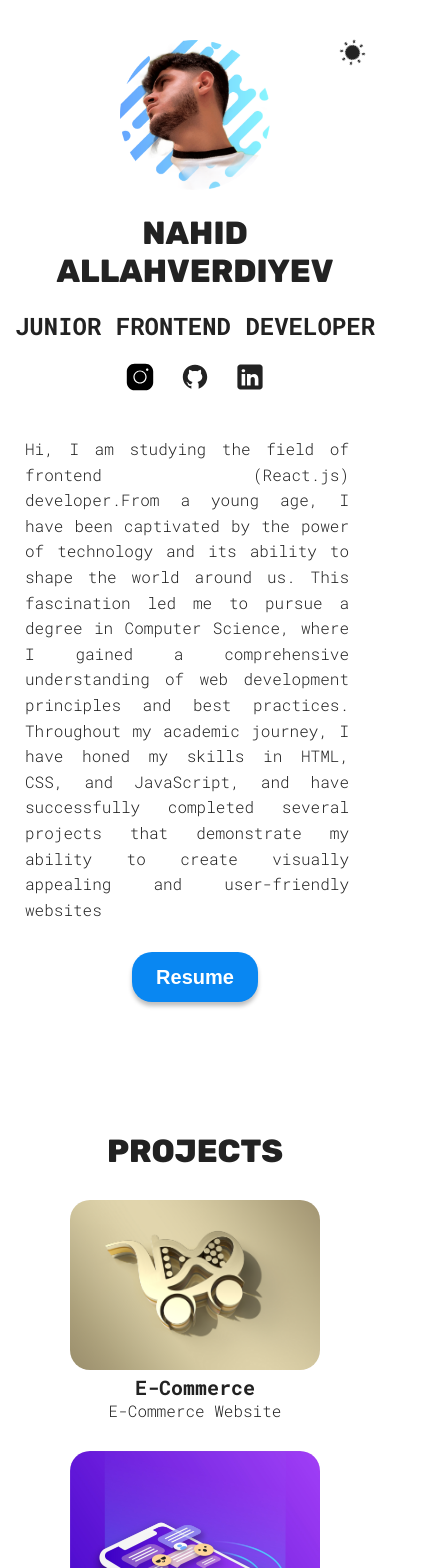
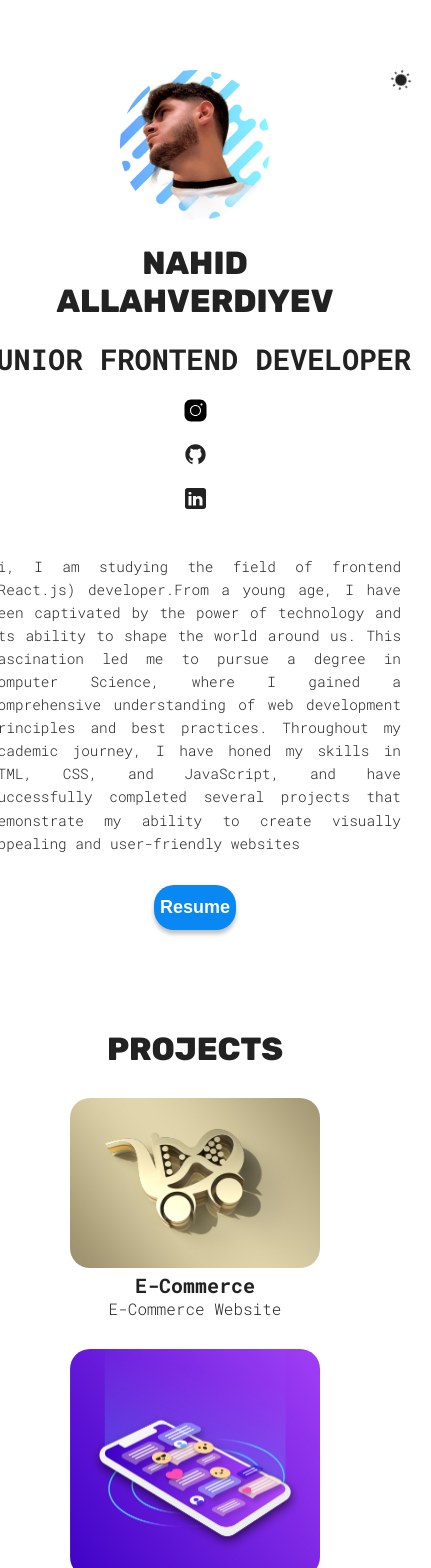
Before and after one commit to nahidallhv/my-portfolio-react, a React (Vite) app: page / in a window 390 px wide. Shown: the top 1568 px of the page, 431 px wide, since content can reach past the window. Built offline with nearby package versions, Linux system fonts and the light colour scheme.

Commit message:
Update HeroStyles.module.css

```diff
--- a/src/sections/Hero/HeroStyles.module.css
+++ b/src/sections/Hero/HeroStyles.module.css
@@ -199,32 +199,51 @@ h2 {
   }
 }
 @media (max-width: 767px) {
-  h2 {
-    font-size: 1.5rem; /* "JUNIOR FRONTEND DEVELOPERS" yazısını küçült */
+  .container {
+    height: auto; /* İçeriğin sığabilmesi için yükseklik ayarlaması */
+    min-height: auto; /* Min-height'i kaldırarak içeriğin daha esnek olmasını sağlar */
+    margin-bottom: 20px; /* Daha az boşluk bırakmak için margin ayarlaması */
+    padding: 20px; /* Padding ekleyerek içerikle kenarlar arasında boşluk bırakır */
+  }
+
+  .hero {
+    max-width: 150px; /* Mobil ekranlar için daha küçük bir boyut */
+    width: 100%; /* Tam genişlikte olmasını sağlar */
+  }
+
+  span {
+    flex-direction: column; /* İkonları üst üste yerleştirmek için column düzeni */
+    gap: 15px; /* İkonlar arasındaki boşluğu azaltır */
+  }
+
+  span a img {
+    width: 25px; /* İkonların boyutunu küçültür */
+  }
+
+  button {
+    width: 100%; /* Butonun tam genişlikte olmasını sağlar */
+    font-size: 18px; /* Daha küçük bir font boyutu */
+    height: 45px; /* Butonun yüksekliğini küçültür */
   }
 
   .colorModeContainer {
-    margin-top: 20px; /* Color mode ikonunun yerini ayarla */
+    margin-top: 50px; /* Üst margin'i azaltarak daha iyi uyum sağlar */
   }
 
   .colorMode {
-    right: 10px; /* Color mode ikonunu sola çek */
-    width: 25px; /* İkon boyutunu küçült */
+    width: 20px; /* İkonun boyutunu küçültür */
   }
 
   .description {
-    max-width: 90%; /* p etiketindeki yazıları ekranda tam göstermek için genişliği ayarla */
-    padding: 10px; /* Padding'i küçült */
-    margin-top: 10px; /* Margin'i küçült */
+    max-width: 100%; /* Açıklamanın tam genişlikte olmasını sağlar */
+    padding: 10px; /* Daha küçük bir padding */
+    margin-top: 10px; /* Margin'i azaltarak daha kompakt bir görünüm sağlar */
+    font-size: 0.9rem; /* Daha küçük bir font boyutu */
   }
 
-  .hero {
-    max-width: 150px; /* Hero resminin boyutunu küçült */
-  }
-
-  .container {
-    padding: 20px; /* Container içinde boşluk bırak */
-    height: auto; /* Yüksekliği otomatik ayarla */
+  h2 {
+    font-size: 1.8rem; /* Başlık boyutunu küçültür */
+    border-right: none; /* Yazı tipi animasyonunu kaldırır */
   }
 }
 
```
